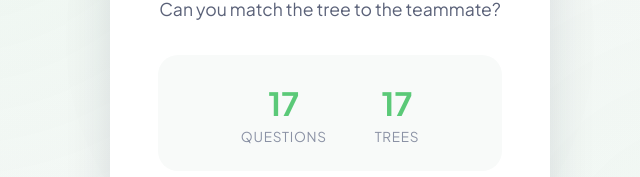
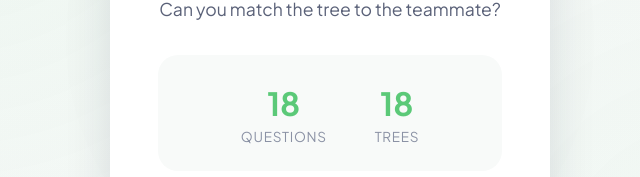
Before and after one commit to niallmci/xmas-quiz-ocula, a React (Vite) app: page / in a window 1280 px wide. Shown: the part 360-537 px from the top of the page, without its empty margins (310-950 px from the left). Built offline with nearby package versions, Linux system fonts and the light colour scheme.

Commit message:
Add Belfast office tree, compress images

```diff
--- a/src/data/questions.js
+++ b/src/data/questions.js
@@ -90,6 +90,12 @@ export const questions = [
     imageUrl: '/images/gary_tree.jpg',
     correctAnswer: 'Gary',
   },
+  {
+    id: 18,
+    imageUrl: '/images/belfast_office_tree.jpg',
+    correctAnswer: 'Belfast office',
+
+  }
   // Add more team members...
   // Example:
   // {
```
Also changed, not shown: public/images/belfast_office_tree.jpg (added).
